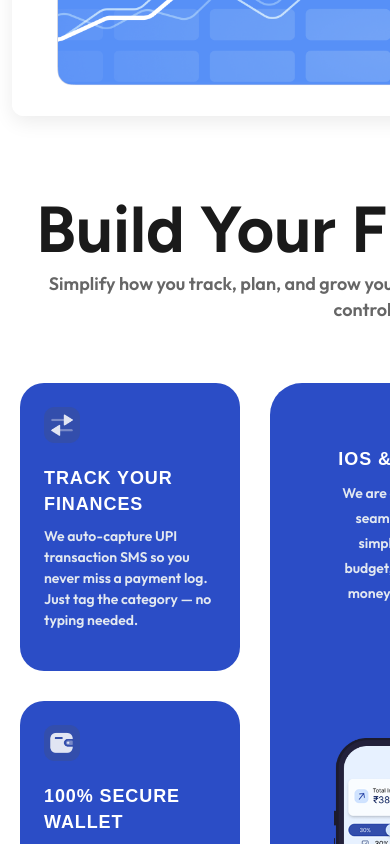
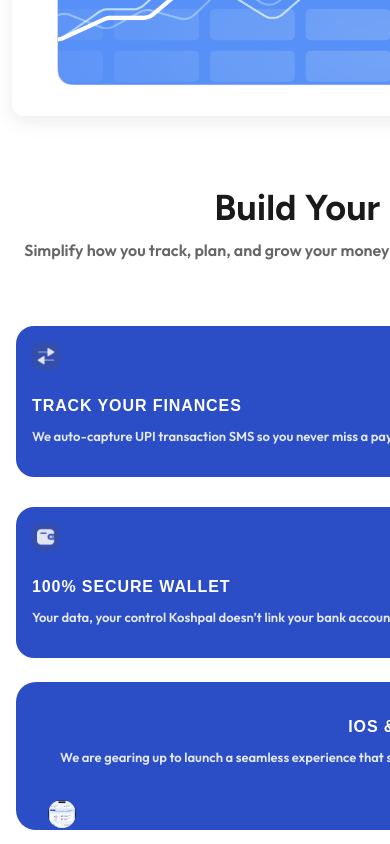
Before and after one commit to Koshpal/web-frontend, a React (Vite) app: page / in a window 390 px wide. Shown: the part 5880-6724 px from the top of the page. Built offline with nearby package versions, Linux system fonts and the light colour scheme; a web font is replaced by a local one.

Commit message:
Update Ios.css
make it responsive.

```diff
--- a/src/components/Ios.css
+++ b/src/components/Ios.css
@@ -186,3 +186,101 @@
 .center-card:hover {
   transform: translateY(-2px);
   border-color: transparent;} /* ensure no clashing border */
+
+
+
+
+
+@media (max-width: 1024px) {
+  .clarity-section {
+    padding: 50px 16px;
+  }
+
+  .clarity-section h1 {
+    font-size: 48px;
+    line-height: 56px;
+  }
+
+  .clarity-grid {
+    gap: 24px;
+  }
+
+  .center-card {
+    padding: 48px;
+  }
+
+  .center-card img {
+    max-width: 300px;
+    margin-bottom: -40px;
+  }
+}
+
+@media (max-width: 768px) {
+  .clarity-grid {
+    flex-direction: column;
+    align-items: stretch;
+  }
+
+  .left-column,
+  .right-column,
+  .center-column {
+    flex: unset;
+    width: 100%;
+  }
+
+  .center-card {
+    padding: 40px;
+    border-radius: 24px;
+  }
+
+  .center-card img {
+    max-width: 100%;
+    margin-bottom: -30px;
+  }
+
+  .card {
+    padding: 20px;
+    border-radius: 20px;
+  }
+}
+
+@media (max-width: 480px) {
+  .clarity-section h1 {
+    font-size: 36px;
+    line-height: 44px;
+  }
+
+  .subtitle {
+    font-size: 16px;
+    line-height: 24px;
+    margin-bottom: 40px;
+  }
+
+  .center-card {
+    padding: 32px;
+    border-radius: 20px;
+  }
+
+  .card {
+    padding: 16px;
+    border-radius: 18px;
+  }
+
+  .card h3,
+  .center-card h3 {
+    font-size: 16px;
+  }
+
+  .card p,
+  .center-card p,
+  .notify {
+    font-size: 13px;
+    line-height: 1.4;
+  }
+
+  .card img,
+  .center-card img {
+    width: 28px;
+    height: 28px;
+  }
+}
```
